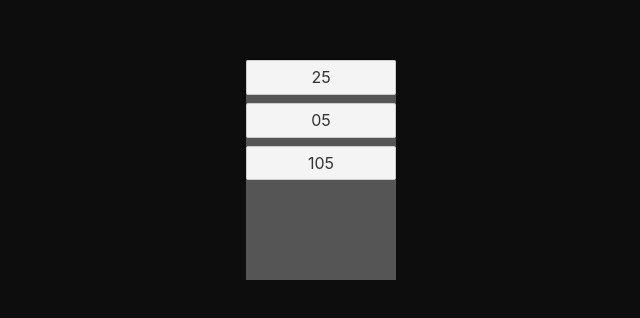
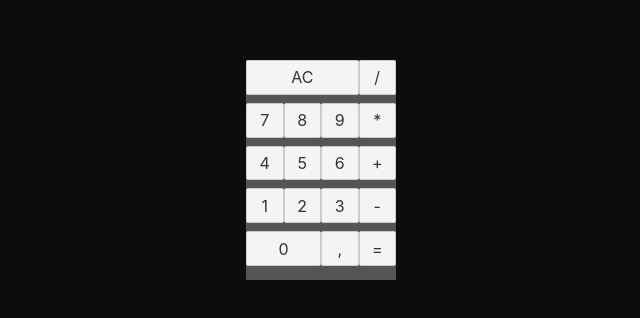
Before and after one commit to tiagoasrodrigues/hello-svelte, a Svelte app: page / in a window 1280 px wide. Shown: the part 238-556 px from the top of the page, without its empty margins (319-959 px from the left). Built offline with nearby package versions, Linux system fonts and the light colour scheme.

Commit message:
:wrench: Component Row

```diff
--- a/src/components/Button.svelte
+++ b/src/components/Button.svelte
@@ -1,12 +1,23 @@
 <script lang="ts">
   export let text: string;
+  export let triple: boolean = false;
+  export let double: boolean = false;
 </script>
 
-<button class="button">
+<button class="button" class:triple class:double>
   {text}
 </button>
 
 <style>
   .button {
+    flex-basis: 25%;
+  }
+
+  .double {
+    flex-basis: 50%;
+  }
+
+  .triple {
+    flex-basis: 75%;
   }
 </style>
--- a/src/components/Calculator.svelte
+++ b/src/components/Calculator.svelte
@@ -1,11 +1,36 @@
 <script lang="ts">
   import Button from "./Button.svelte";
+  import Row from "./Row.svelte";
 </script>
 
 <div class="calculator">
-  <Button text="25" />
-  <Button text="05" />
-  <Button text="105" />
+  <Row>
+    <Button triple text="AC" />
+    <Button text="/" />
+  </Row>
+  <Row>
+    <Button text="7" />
+    <Button text="8" />
+    <Button text="9" />
+    <Button text="*" />
+  </Row>
+  <Row>
+    <Button text="4" />
+    <Button text="5" />
+    <Button text="6" />
+    <Button text="+" />
+  </Row>
+  <Row>
+    <Button text="1" />
+    <Button text="2" />
+    <Button text="3" />
+    <Button text="-" />
+  </Row>
+  <Row>
+    <Button double text="0" />
+    <Button text="," />
+    <Button text="=" />
+  </Row>
 </div>
 
 <style>
--- /dev/null
+++ b/src/components/Row.svelte
@@ -0,0 +1,9 @@
+<div class="row">
+  <slot />
+</div>
+
+<style>
+  .row {
+    display: flex;
+  }
+</style>
```
